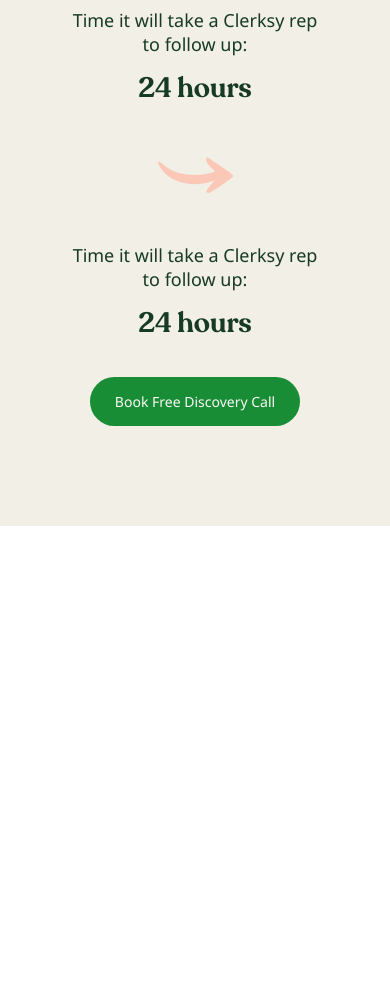
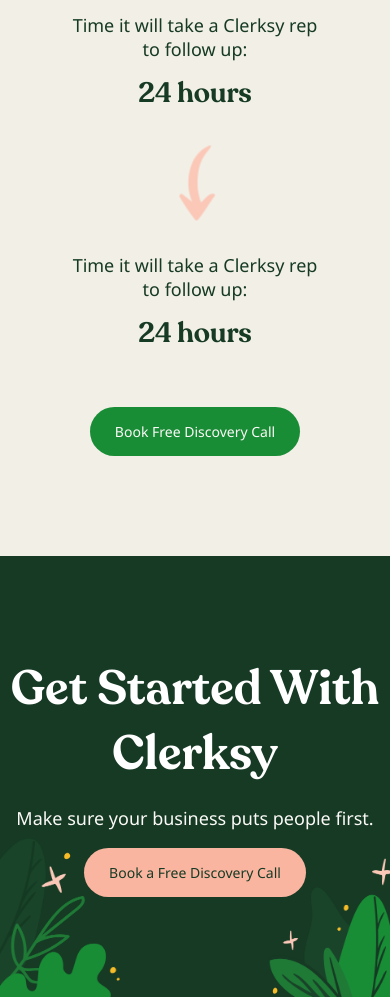
Before and after one commit to IT-LABSacademy/clerksy, a plain HTML site: page index.html in a window 390 px wide. Shown: the part 5564-6561 px from the top of the page. Before the commit the page ends 6090 px from the top, so only its background shows below. Drawn offline with Linux system fonts and the light colour scheme.

Commit message:
feat: added start section with media (30.10.2023/18:25)

```diff
--- a/css/media.css
+++ b/css/media.css
@@ -2,6 +2,14 @@
 @media(max-width:1170px) {
   .features .container .wrapper .card:nth-child(2) {
     order: 1;
+  }
+
+  .easy .wrapper {
+    flex-wrap: wrap;
+  }
+
+  .easy .btn {
+    margin-top: 20px;
   }
 
 }
@@ -15,6 +23,12 @@
 
   .easy .wrapper {
     justify-content: center;
+  }
+
+  .start::after,
+  .start::before {
+    width: 550px;
+    height: 350px;
   }
 }
 
@@ -55,6 +69,16 @@
     display: none;
   }
 
+  .easy .wrapper .arrow {
+    width: 450px !important;
+    transform: rotate(90deg);
+  }
+
+  .start::after,
+  .start::before {
+    width: 200px;
+    height: 250px;
+  }
 }
 
 
@@ -68,4 +92,10 @@
   .play .container .img-block img {
     width: 250px;
   }
+
+  .start::after,
+  .start::before {
+    width: 200px;
+    height: 160px;
+  }
 }
--- a/css/style.css
+++ b/css/style.css
@@ -246,15 +246,19 @@ body {
 .easy .wrapper {
   display: flex;
   align-items: center;
-  justify-content: space-between;
+  justify-content: center;
   margin: 35px 0;
-  flex-wrap: wrap;
+  /* flex-wrap: wrap; */
   gap: 50px;
 }
 
 .easy .wrapper .item {
   width: 262px;
   color: var(--green);
+}
+
+.easy .wrapper .arrow {
+  width: 100px;
 }
 
 .easy .wrapper .item:last-child {
@@ -289,3 +293,46 @@ body {
   font-weight: 600;
   font-family: "Reco", sans-serif;
 }
+
+/* start  */
+
+.start {
+  background-color: var(--green);
+  position: relative;
+}
+
+.start .container {
+  padding: 100px 0;
+  text-align: center;
+  position: relative;
+  z-index: 2;
+}
+
+.start::before {
+  content: "";
+  width: 100%;
+  height: 100%;
+  position: absolute;
+  left: 0;
+  bottom: 0;
+  background: url(../Images/Start.png) no-repeat left / contain;
+  z-index: 1;
+}
+
+.start::after {
+  content: "";
+  width: 100%;
+  height: 100%;
+  position: absolute;
+  right: 0px;
+  bottom: 0;
+  background: url(../Images/Start-right.png) no-repeat right / contain;
+  z-index: 1;
+}
+
+.start .container .btn {
+  background-color: var(--pink);
+  color: var(--green);
+  display: block;
+  margin: 18px auto 0;
+}
--- a/index.html
+++ b/index.html
@@ -207,7 +207,9 @@
           <h3>5 minutes</h3>
         </div>
 
-        <img src="Images/Arrow.png" alt="#">
+        <div class="arrow">
+          <img src="Images/Arrow.png" alt="#">
+        </div>
 
         <!-- item -->
         <div class="item">
@@ -215,7 +217,9 @@
           <h3>24 hours</h3>
         </div>
 
-        <img src="Images/Arrow2.png" alt="#">
+        <div class="arrow">
+          <img src="Images/Arrow2.png" alt="#">
+        </div>
 
         <!-- item -->
         <div class="item">
@@ -226,9 +230,17 @@
       <button class="btn">
         Book Free Discovery Call
       </button>
+    </div>
+  </section>
 
-
-
+  <!-- start  -->
+  <section class="start">
+    <div class="container">
+      <div class="text-content">
+        <h1 class="title white">Get Started With Clerksy</h1>
+        <h3 class="subtitle white">Make sure your business puts people first.</h3>
+      </div>
+      <button class="btn">Book a Free Discovery Call</button>
     </div>
   </section>
 
```
Also changed, not shown: Images/Frame (6).svg (added).
